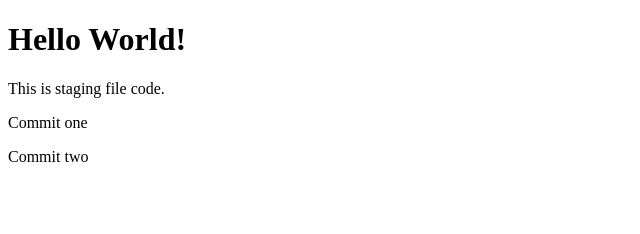
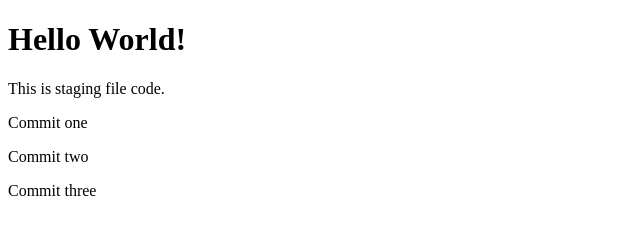
Before and after one commit to savanihd/github-demo, a plain HTML site: page index.html in a window 1280 px wide. Shown: the whole page, without its empty margins (0-640 px from the left). Drawn offline with Linux system fonts and the light colour scheme.

Commit message:
commit three

```diff
--- a/index.html
+++ b/index.html
@@ -12,6 +12,7 @@
 
 <p>Commit one</p>
 <p>Commit two</p>
+<p>Commit three</p>
 
 </body>
 </html>
```
